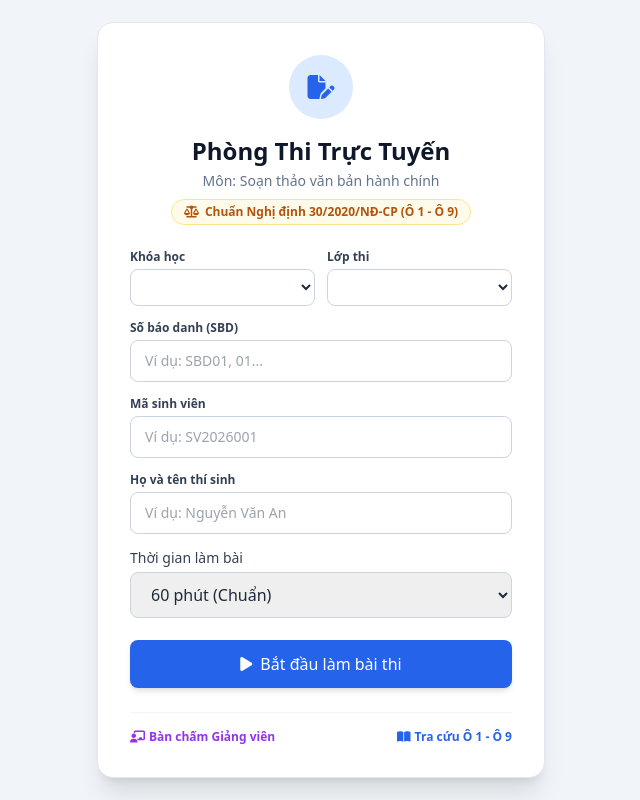
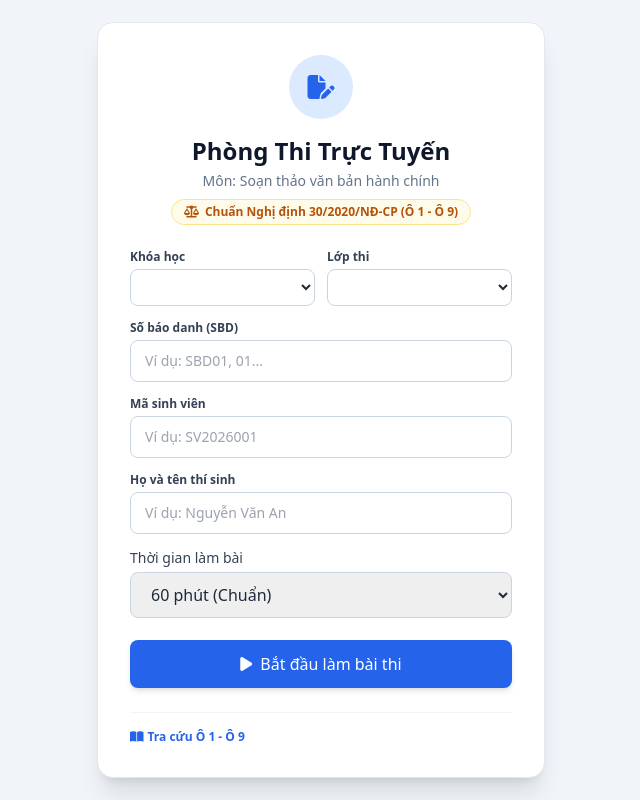
Before and after one commit to AnDAUVN/exam-soan-thao-van-ban, a plain HTML site: page frontend/index.html in a window 1280 px wide. Shown: the whole page, without its empty margins (319-959 px from the left). Drawn offline with nearby package versions, Linux system fonts and the light colour scheme; files that its build step writes are made by us from their sources; no server answers; files whose address does not match are found by name.

Commit message:
Update index.html

```diff
--- a/frontend/index.html
+++ b/frontend/index.html
@@ -75,9 +75,7 @@
             </form>
 
             <div class="mt-6 pt-4 border-t border-slate-100 flex items-center justify-between text-xs text-slate-500">
-                <a href="/teacher" class="text-purple-600 font-bold hover:underline flex items-center gap-1">
-                    <i class="fa-solid fa-chalkboard-user"></i> Bàn chấm Giảng viên
-                </a>
+
                 <button type="button" onclick="openSpecModal()" class="text-blue-600 font-semibold hover:underline flex items-center gap-1">
                     <i class="fa-solid fa-book-open"></i> Tra cứu Ô 1 - Ô 9
                 </button>
```
